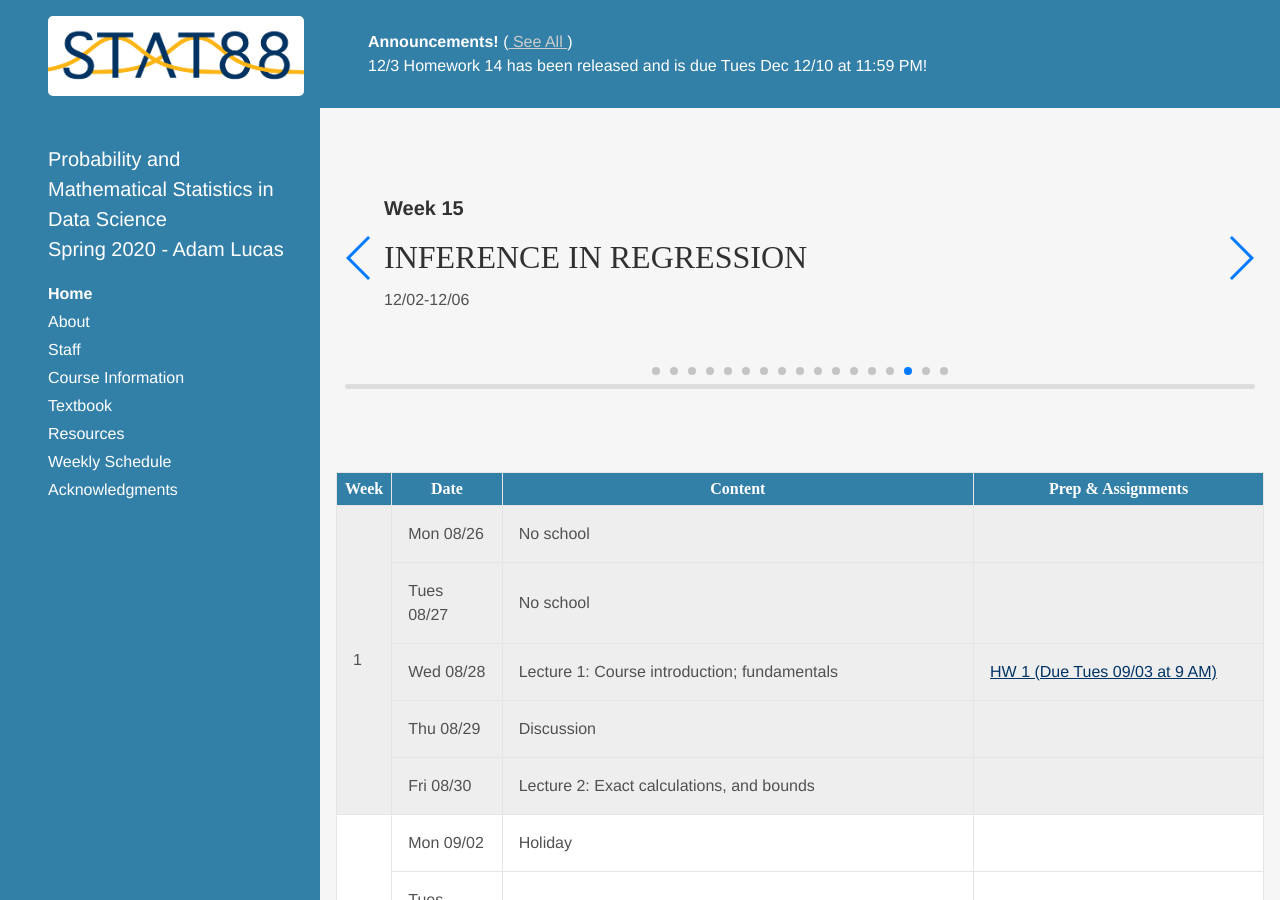
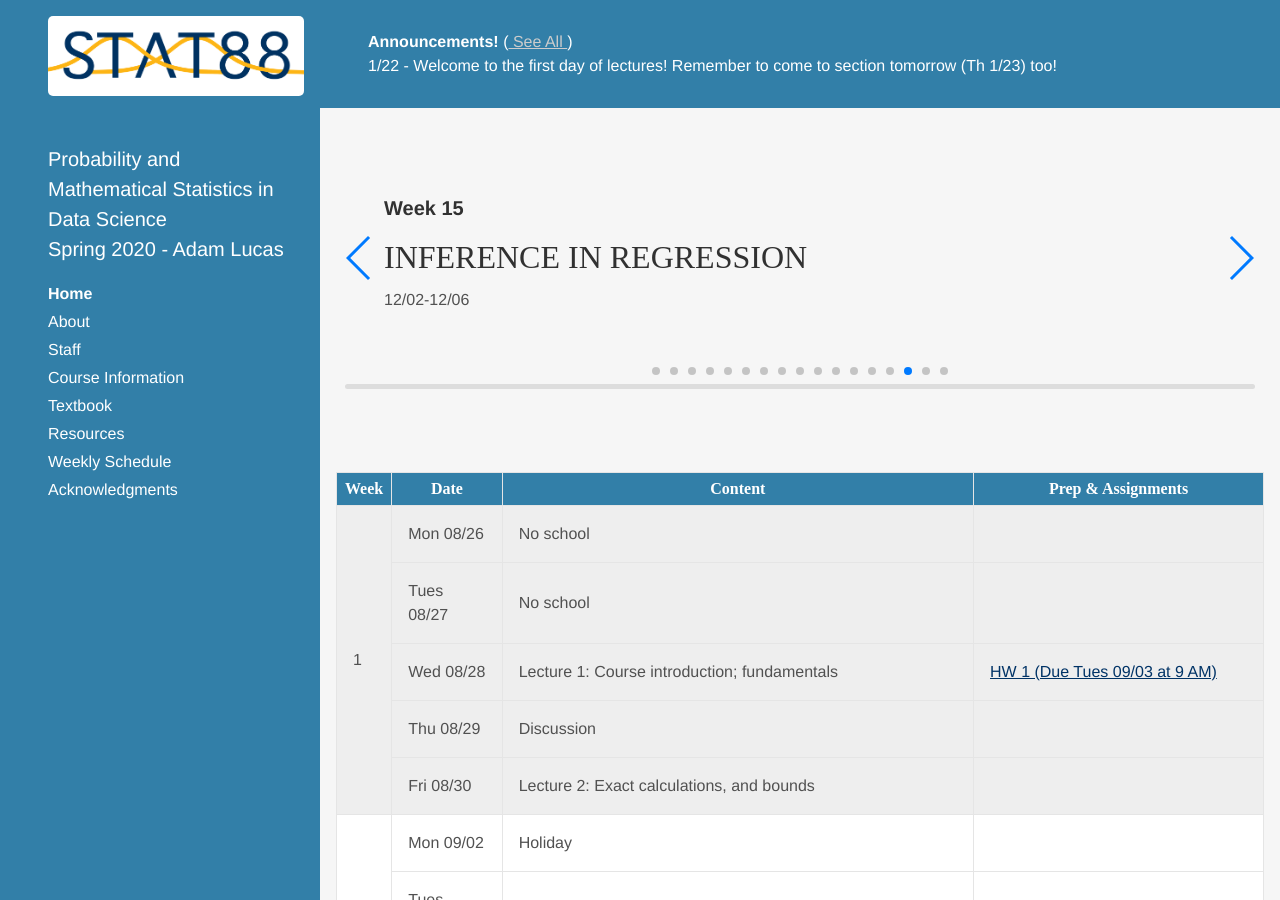
Before and after one commit to stat88/stat88.github.io, a Jekyll site: the page built from index.html, in a window 1280 px wide and 900 px high. Built offline with Jekyll 4.4.1, drawn with Linux system fonts in a browser that asks for light colours; some web fonts are replaced; the list of posts is cut into pages by our own code.

Commit message:
changed annoucement

```diff
--- a/_data/announcements.yml
+++ b/_data/announcements.yml
@@ -1,5 +1,5 @@
-# - 8/28 - Welcome to the first day of lectures! Remember to come to section tomorrow (Th 8/29) too!
-- 12/3 Homework 14 has been released and is due Tues Dec 12/10 at 11:59 PM!
+- 1/22 - Welcome to the first day of lectures! Remember to come to section tomorrow (Th 1/23) too!
+# - 12/3 Homework 14 has been released and is due Tues Dec 12/10 at 11:59 PM!
 #- 10/27 - Homework 8's deadline has been extended to Tues 10/29 at 11:59 PM. There is no lecture on Monday 10/28
 #- 9/30 - Homework 6 has been released and is due Mon 10/7 at noon!
 #- 9/1 - Have a wonderful 3 day weekend! There will be no lecture or office hours on Mon 9/2
```
